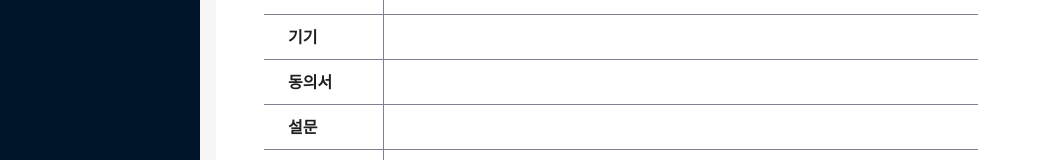
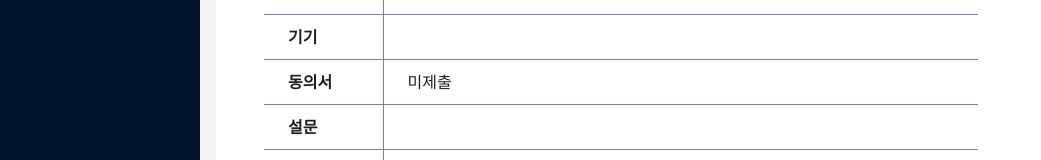
Before and after one commit to msm0748/ewha-dashboard, a React (Vite) app: page /admin/users/1 in a window 1280 px wide. Shown: the part 314-474 px from the top of the page, without its empty margins (0-1041 px from the left). Built offline with nearby package versions, Linux system fonts and the light colour scheme.

Commit message:
feat: 유저 정보에 동의서 미제출 시 "미제출" 텍스트 표시

```diff
--- a/src/pages/Admin/UserPage.tsx
+++ b/src/pages/Admin/UserPage.tsx
@@ -71,7 +71,8 @@ export default function UserPage() {
                 </th>
                 <td className="py-2.5 px-6 border-l border-[#7c8091] text-base border-t">
                   <ul>
-                    {user?.consentForm.map((form) => (
+                    {user?.consentForm && user?.consentForm.length > 0 ? (
+                      user?.consentForm.map((form) => (
                         <li key={form.uid}>
                           <a
                             href={form.url}
@@ -82,7 +83,10 @@ export default function UserPage() {
                             {form.name}
                           </a>
                         </li>
-                    ))}
+                      ))
+                    ) : (
+                      <li>미제출</li>
+                    )}
                   </ul>
                 </td>
               </tr>
```
Lines whose indentation alone changed are shown as unchanged.
